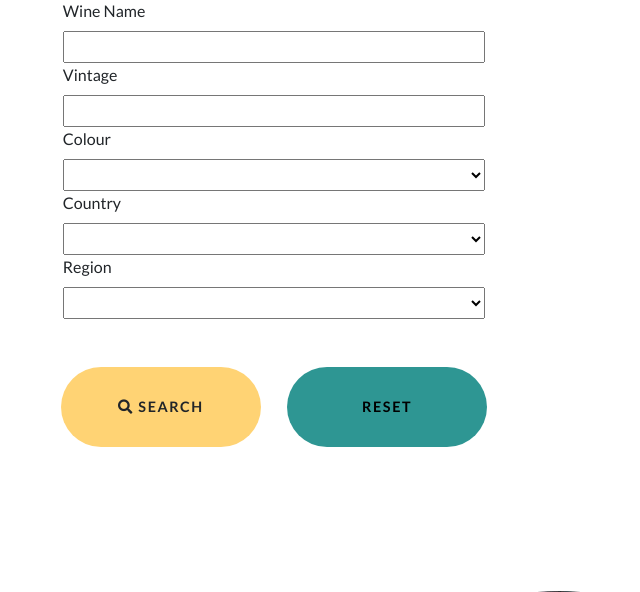
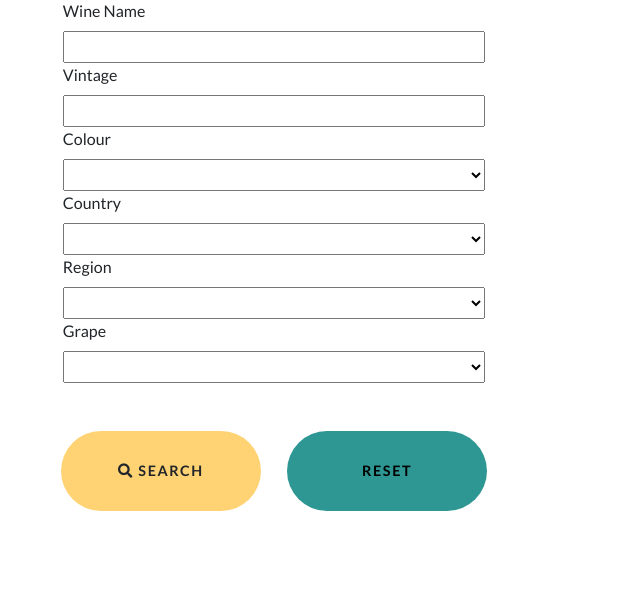
Before and after one commit to StuChapman/BD-MS-Project-Cave-du-Vins-broken-Procfile, a Flask app: page / in a window 1280 px wide. Shown: the part 891-1483 px from the top of the page, without its empty margins (366-1006 px from the left). Run offline with Flask 2, Linux system fonts and the light colour scheme; lists and menus that the app fills with data are empty; some libraries are stand-ins or nearby versions.

Commit message:
Build: added select control for 'grape' collection

```diff
--- a/run.py
+++ b/run.py
@@ -126,7 +126,9 @@
 
 @app.route('/populate_search')
 def populate_search():
-    return render_template("index.html", user_name = 'User: ' + session['username'], colours=mongo.db.colours.find(), country=mongo.db.country.find(), region=mongo.db.region.find())
+    if 'username' in session:
+        return render_template("index.html", user_name = 'User: ' + session['username'], colours=mongo.db.colours.find(), country=mongo.db.country.find(), region=mongo.db.region.find(), grape=mongo.db.grape.find())
+    return render_template("index.html", colours=mongo.db.colours.find(), country=mongo.db.country.find(), region=mongo.db.region.find(), grape=mongo.db.grape.find())
 
 
 @app.route("/search", methods=["GET", "POST"])
--- a/templates/index.html
+++ b/templates/index.html
@@ -37,7 +37,7 @@
                         <select name="colour" id="colour" class="searchitem">
                             <option value="select"></option>
                             {% for document in colours %}
-                            <option value="{{ document.colour }}">{{ document.colour }}</option>
+                                <option value="{{ document.colour }}">{{ document.colour }}</option>
                             {% endfor %}
                         </select>
                     </div>
@@ -47,7 +47,7 @@
                         <select name="country" id="country" class="searchitem">
                             <option value="select"></option>
                             {% for document in country %}
-                            <option value="{{ document.country }}">{{ document.country }}</option>
+                                <option value="{{ document.country }}">{{ document.country }}</option>
                             {% endfor %}
                         </select>
                     </div>
@@ -57,7 +57,17 @@
                         <select name="region" id="region" class="searchitem">
                             <option value="select"></option>
                             {% for document in region %}
-                            <option value="{{ document.region }}">{{ document.region }}</option>
+                                <option value="{{ document.region }}">{{ document.region }}</option>
+                            {% endfor %}
+                        </select>
+                    </div>
+                    <div class="searchgrape">
+                        <label for="grape">Grape</label>
+                        <br>
+                        <select name="grape" id="grape" class="searchitem">
+                            <option value="select"></option>
+                            {% for document in grape %}
+                                <option value="{{ document.grape }}">{{ document.grape }}</option>
                             {% endfor %}
                         </select>
                     </div>
```
